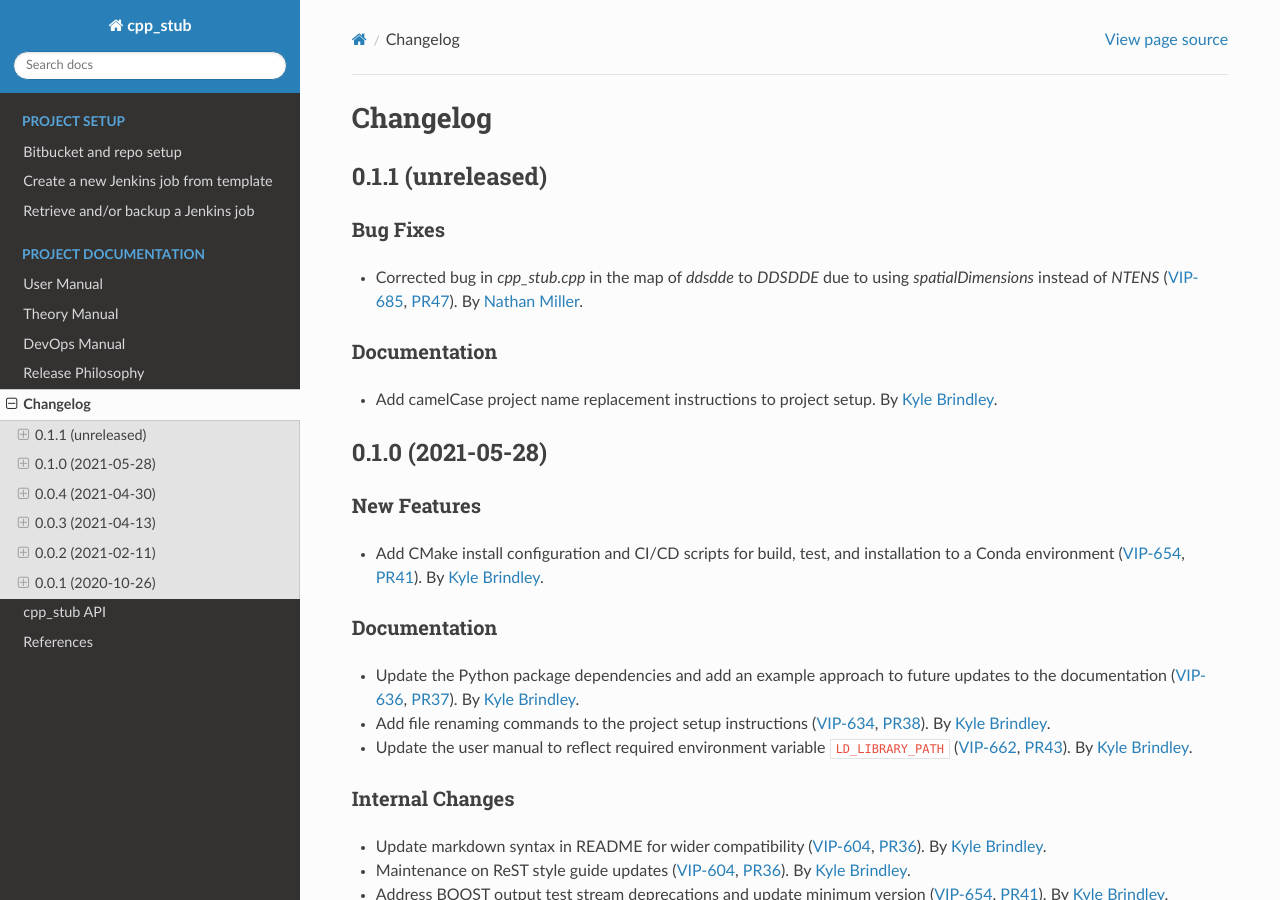
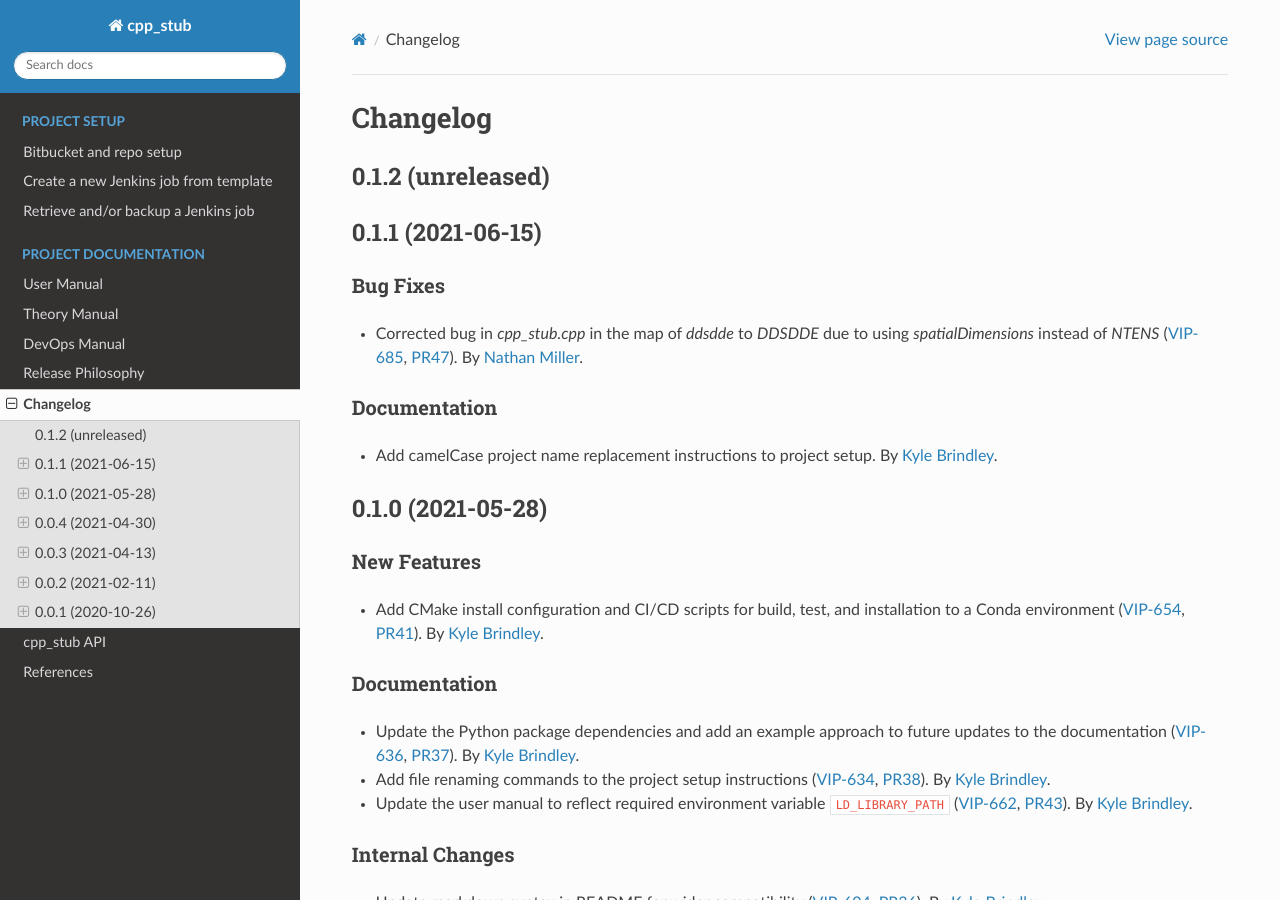
Before and after one commit to lanl/tardigrade-asp, a Sphinx documentation site: the page built from docs/changelog.rst, in a window 1280 px wide and 900 px high. Built offline with Sphinx 7.4.7 and the Read the Docs theme 2.0.0, drawn with Linux system fonts in a browser that asks for light colours.

Commit message:
REL: micro version bump

```diff
--- a/CMakeLists.txt
+++ b/CMakeLists.txt
@@ -1,6 +1,6 @@
 #===================================================================================================== PROJECT SETUP ===
 cmake_minimum_required(VERSION 3.14)
-project(cpp_stub VERSION 0.1.0)
+project(cpp_stub VERSION 0.1.1)
 enable_testing()
 
 # Set common project paths relative to project root directory
--- a/docs/changelog.rst
+++ b/docs/changelog.rst
@@ -7,7 +7,12 @@ Changelog
 
 
 ******************
-0.1.1 (unreleased)
+0.1.2 (unreleased)
+******************
+
+
+******************
+0.1.1 (2021-06-15)
 ******************
 
 Bug Fixes
```
